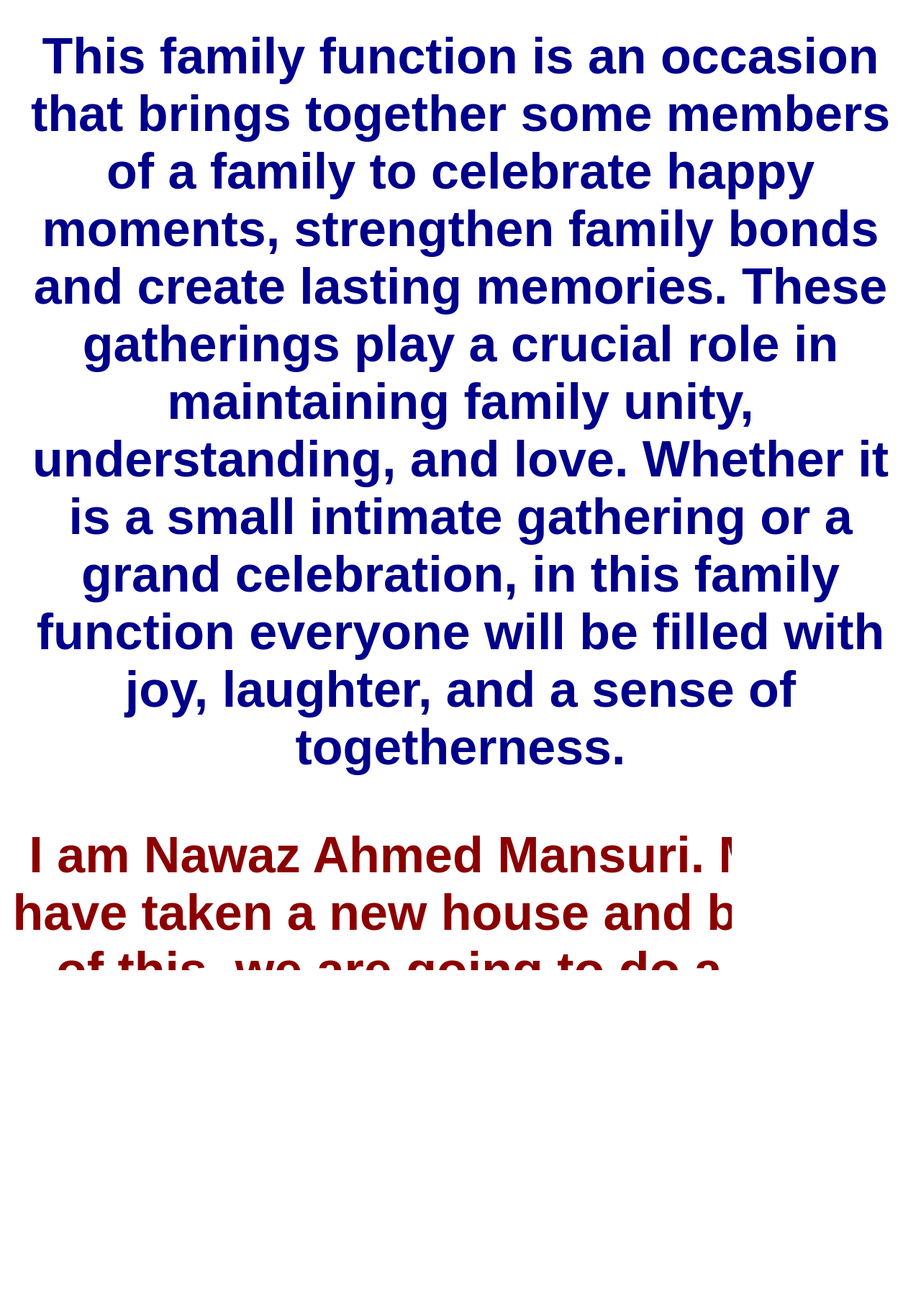
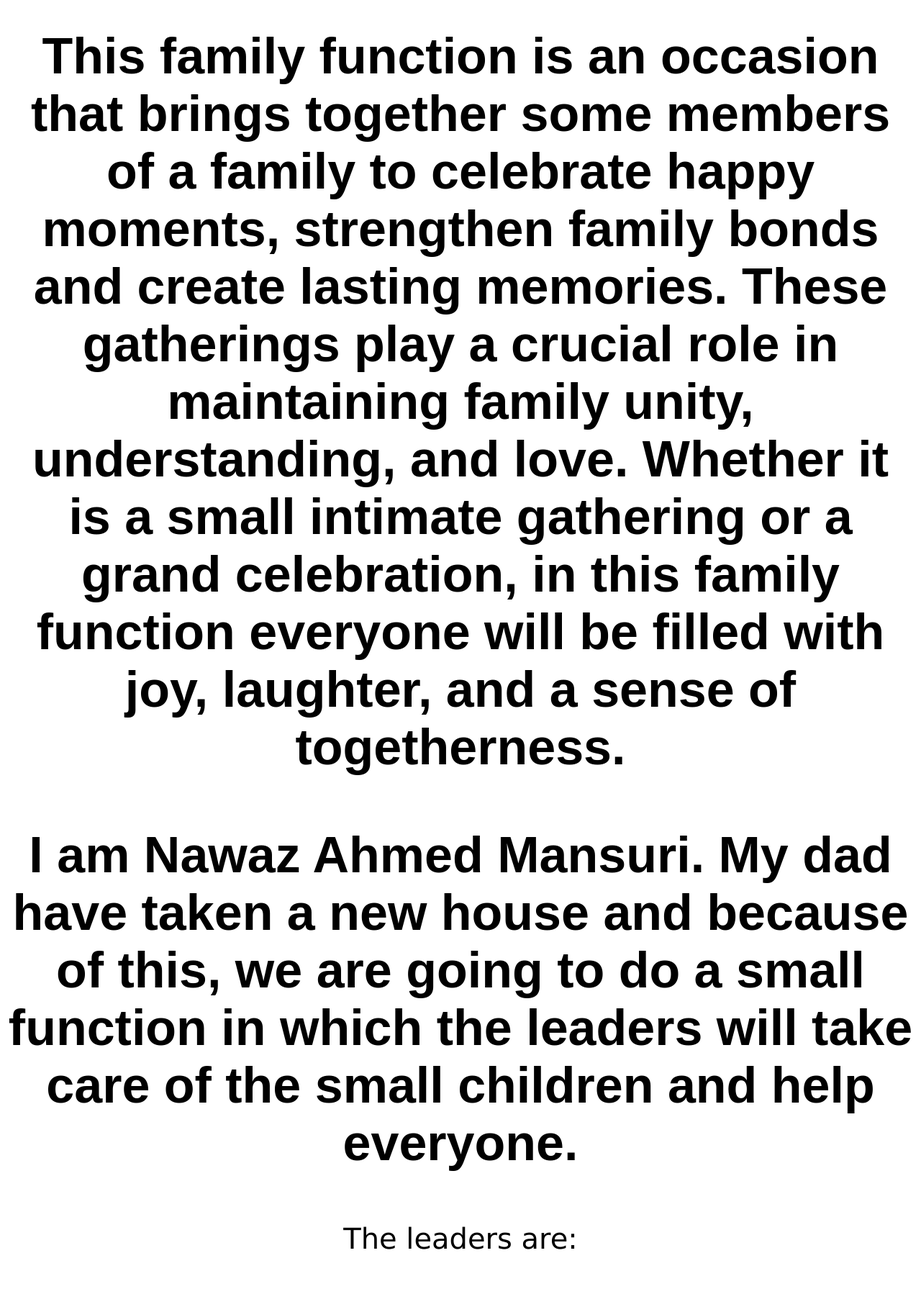
Before and after one commit to nawazahmedmansuri/Mission-Vadodara, a plain HTML site: page index.html in a window 1280 px wide. Shown: the part 177-1968 px from the top of the page at 72% size. Drawn offline with Linux system fonts and the light colour scheme.

Commit message:
Update index.html
fix

```diff
--- a/index.html
+++ b/index.html
@@ -17,18 +17,18 @@
    text-decoration-colour: blue
 }
 h2 {
-  color: darkblue;
+  color: black;
   text-align: center;
   font-size: 70px
 }
 p {
   font-family: Verdana;
   font-size: 40px;
-  color: pink;
+ color: black
 }
 h3 {
  font-size: 70px;
- color: darkred;
+ color: black;
 }
 </style>
 </head>
@@ -44,6 +44,6 @@
  <li>Sufiya</li>
  <li>Aiza</li>
  <li>Aliza</li>
-</ol>ol>
+</ol>
 </body>
 </html>
```
